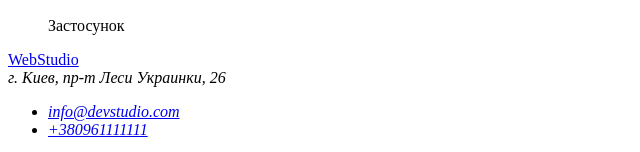
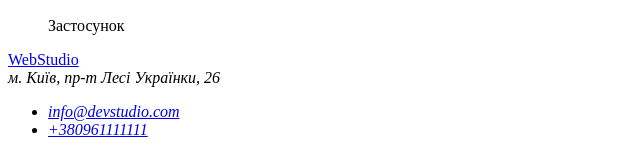
Before and after one commit to IrynaKR-1/goit-markup-hw-02, a plain HTML site: page portfolio.html in a window 1280 px wide. Shown: the part 3923-4075 px from the top of the page, 0-640 px from the left. Drawn offline with Linux system fonts and the light colour scheme.

Commit message:
change-lang-1

```diff
--- a/portfolio.html
+++ b/portfolio.html
@@ -117,7 +117,7 @@
     <footer>
       <div>
         <a href="./index.html"><span>Web</span>Studio</a>
-        <address>г. Киев, пр-т Леси Украинки, 26</address>
+        <address>м. Київ, пр-т Лесі Українки, 26</address>
         <address>
           <ul>
             <li><a href="mailto:info@devstudio.com">info@devstudio.com</a></li>
```
